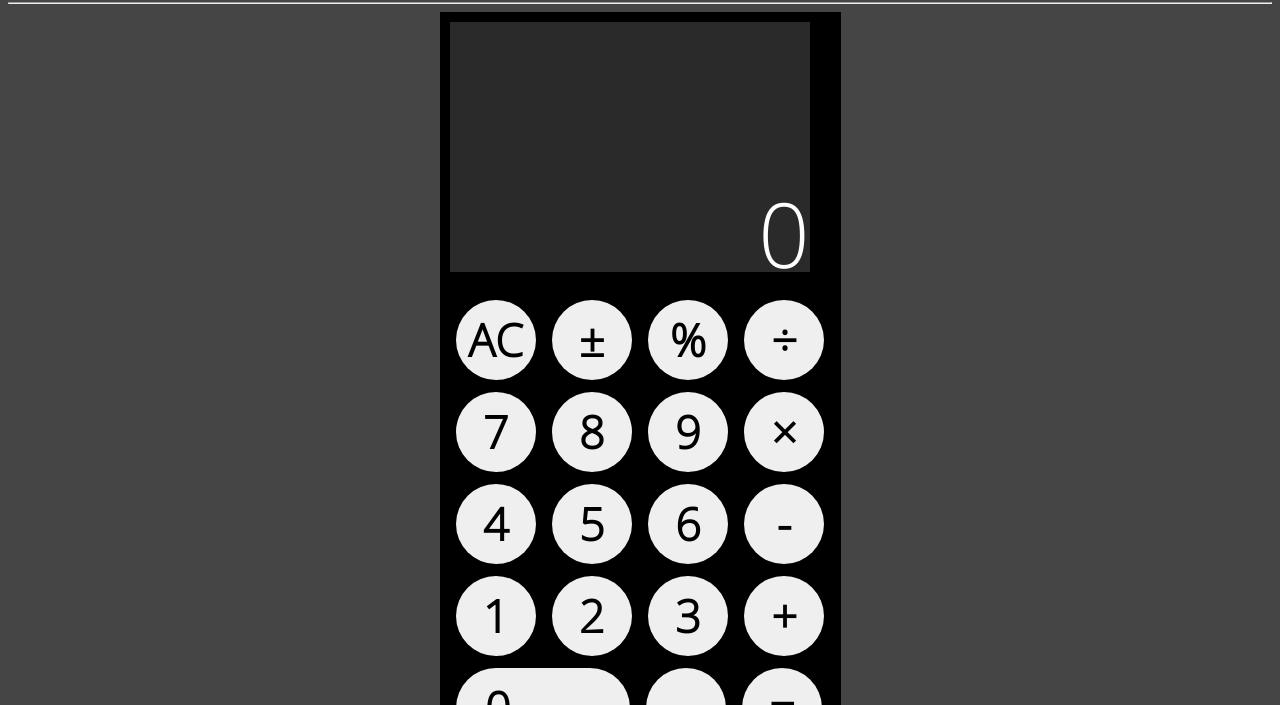
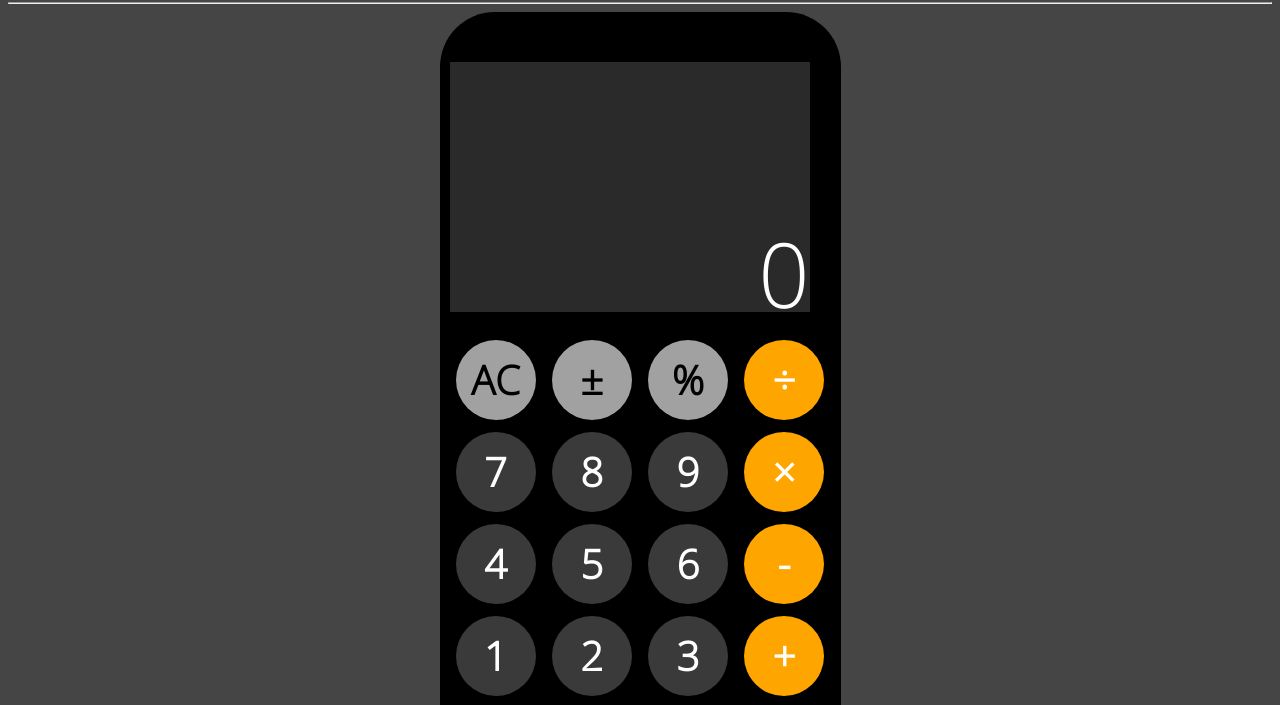
Before and after one commit to WaltsonZh/Calculator, a plain HTML site: page index.html in a window 1280 px wide. Shown: the part 84-789 px from the top of the page. Drawn offline with Linux system fonts and the light colour scheme.

Commit message:
UI improved, include button color

```diff
--- a/index.html
+++ b/index.html
@@ -10,29 +10,29 @@
     <h1 id="title">Calculator</h1><hr>
     <div id="panel">
         <div id="input">0</div><br>
-        <button id="reset">AC</button>
-        <button id="negate">&pm;</button>
-        <button id="percent">%</button>
-        <button id="divide">&divide;</button>
+        <button class="lightgreybtn" id="reset">AC</button>
+        <button class="lightgreybtn" id="negate">&pm;</button>
+        <button class="lightgreybtn" id="percent">%</button>
+        <button class="orangebtn" id="divide">&divide;</button>
         <br>
-        <button id="seven">7</button>
-        <button id="eight">8</button>
-        <button id="nine">9</button>
-        <button id="multiply">&times;</button>
+        <button class="darkgreybtn" id="seven">7</button>
+        <button class="darkgreybtn" id="eight">8</button>
+        <button class="darkgreybtn" id="nine">9</button>
+        <button class="orangebtn" id="multiply">&times;</button>
         <br>
-        <button id="four">4</button>
-        <button id="five">5</button>
-        <button id="six">6</button>
-        <button id="minus">-</button>
+        <button class="darkgreybtn" id="four">4</button>
+        <button class="darkgreybtn" id="five">5</button>
+        <button class="darkgreybtn" id="six">6</button>
+        <button class="orangebtn" id="minus">-</button>
         <br>
-        <button id="one">1</button>
-        <button id="two">2</button>
-        <button id="three">3</button>
-        <button id="plus">+</button>
+        <button class="darkgreybtn" id="one">1</button>
+        <button class="darkgreybtn" id="two">2</button>
+        <button class="darkgreybtn" id="three">3</button>
+        <button class="orangebtn" id="plus">+</button>
         <br>
-        <button id="zero">0</button>
-        <button id="dot">.</button>
-        <button id="equal">=</button>
+        <button class="darkgreybtn" id="zero">0</button>
+        <button class="darkgreybtn" id="dot">.</button>
+        <button class="orangebtn" id="equal">=</button>
     </div>
 
     <script src="script.js"></script>
--- a/style.css
+++ b/style.css
@@ -10,13 +10,27 @@ body{
 
 button{
     border: 0;
-    font-size: 45px;
+    font-size: 40px;
     font-family: openSans;
     font-weight: 600;
     width: 80px;
     height: 80px;
     border-radius: 40px;
     margin: 6px;
+}
+
+.lightgreybtn{
+    background-color: rgb(161, 161, 161);
+}
+
+.darkgreybtn{
+    background-color: rgb(58, 58, 58);
+    color: white;
+}
+
+.orangebtn{
+    background-color: orange;
+    color: white;
 }
 
 #title{
@@ -26,8 +40,11 @@ button{
 #panel{
     width: 381px;
     margin: auto;
-    padding: 10px;
+    padding-inline: 10px;
+    padding-top: 50px;
+    padding-bottom: 65px;
     background-color: black;
+    border-radius: 55px;
 }
 
 #zero{
```
